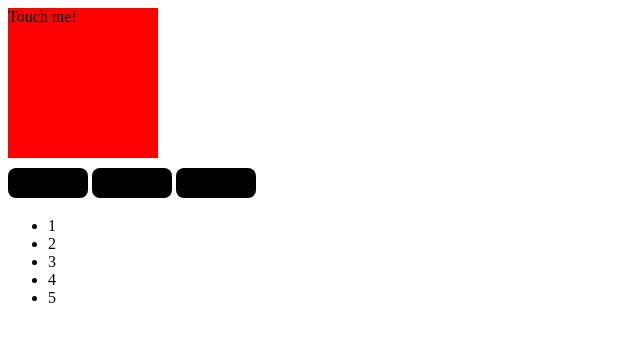
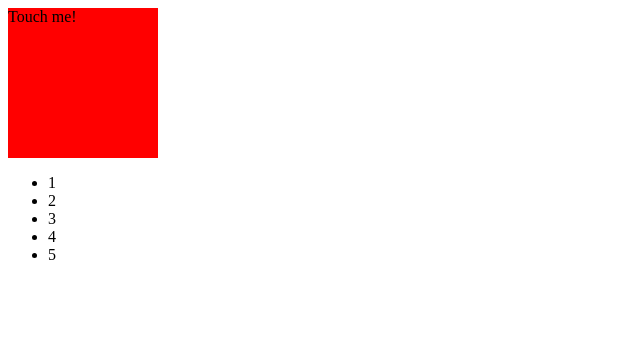
Before and after one commit to vladnomad/udemy-js-course, a plain HTML site: page index.html in a window 1280 px wide. Shown: the whole page, without its empty margins (0-640 px from the left). Drawn offline with Linux system fonts and the light colour scheme.

Commit message:
lectures/part-50 complete

```diff
--- a/index.html
+++ b/index.html
@@ -16,12 +16,13 @@
     </style>
 </head>
 <body>
+    <script async src="js/lectures/part-50.js"></script>
     <div class="box">Touch me!</div>
     <div class="wrapper">
         <div class="first">
-            <button></button>
-            <button id="current"></button>
-            <button></button>
+            <p></p>
+            <p id="current"></p>
+            <p></p>
         </div>
         <div class="second">
             <ul>
@@ -35,7 +36,5 @@
         </div>
         <div class="third"></div>
     </div>
-
-    <script src="js/lectures/part-49.js"></script>
 </body>
 </html>
--- /dev/null
+++ b/js/lectures/part-50.js
@@ -0,0 +1,16 @@
+"use strict";
+
+// const p = document.querySelectorAll("p");
+// console.log(p);
+
+
+function loadScript(src) {
+    const script = document.createElement('script');
+    script.src = src;
+    script.async = false;
+    document.body.append(script);
+}
+
+loadScript("js/lectures/part-49.js");
+
+console.log("Test");
```
